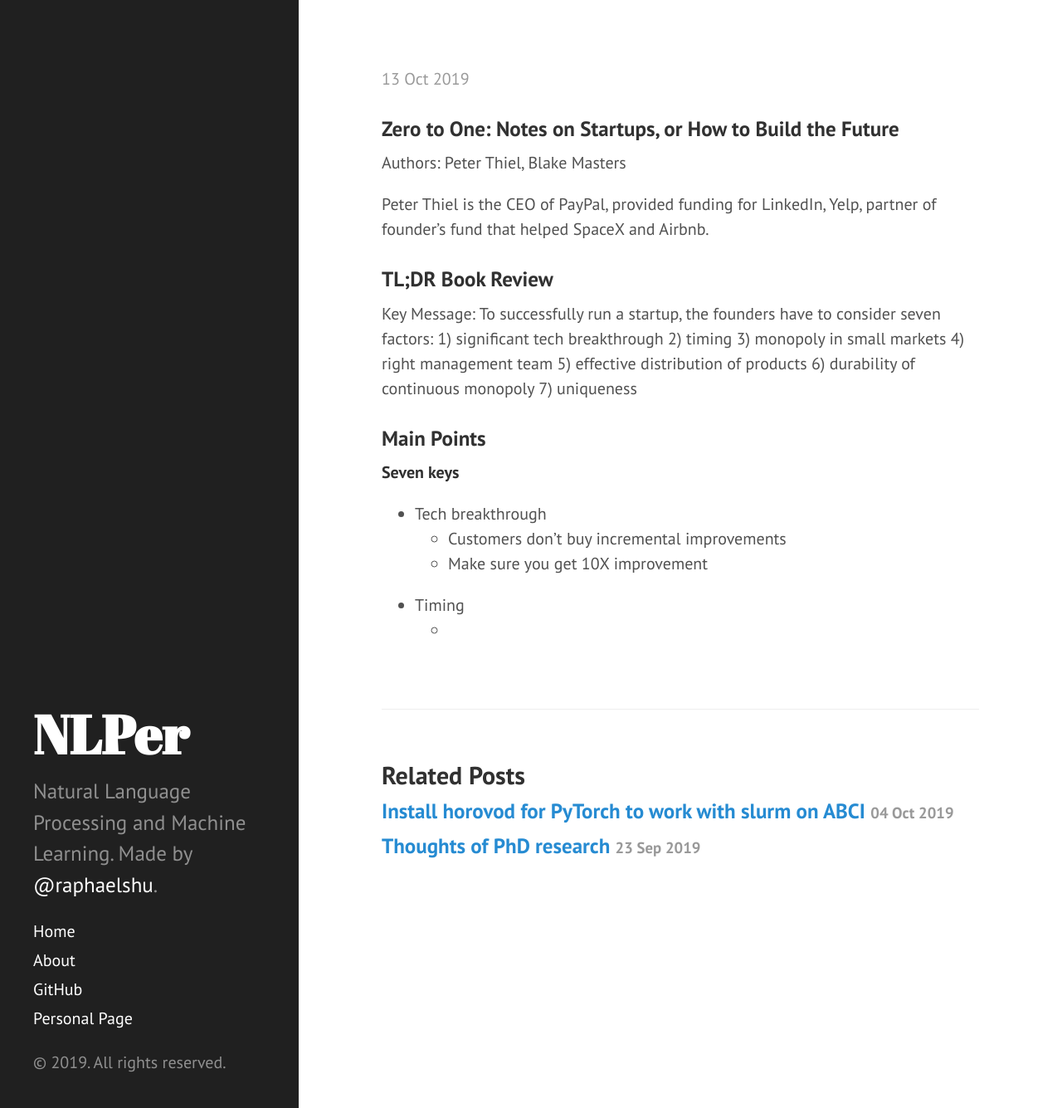
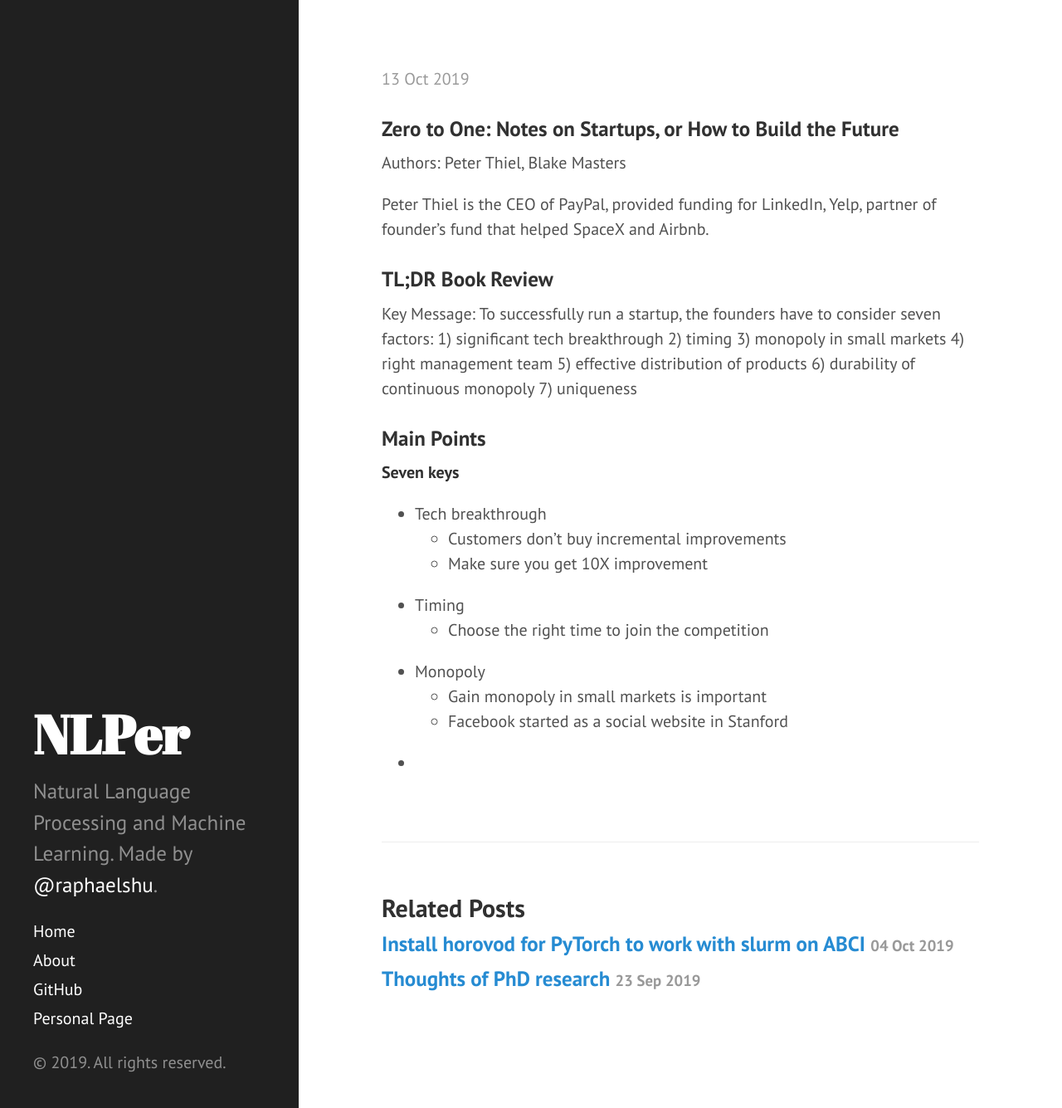
Before and after one commit to zomux/nlper, a Jekyll site: the page built from _posts/2019-10-13-book-review-zero-to-one.md, in a window 1280 px wide and 1335 px high. Shown: the whole window at 83% size. Built offline with Jekyll 4.4.1, drawn with Linux system fonts in a browser that asks for light colours; our own code applies the rules of GitHub Pages for plain Markdown files; comment, search, counter and statistics services are not loaded.

Commit message:
_posts/2019-10-13-book-review-zero-to-one.md updated from https://stackedit.io/

```diff
--- a/_posts/2019-10-13-book-review-zero-to-one.md
+++ b/_posts/2019-10-13-book-review-zero-to-one.md
@@ -21,7 +21,11 @@ Key Message: To successfully run a startup, the founders have to consider seven
 	- Customers don't buy incremental improvements
 	- Make sure you get 10X improvement
 - Timing
-	-
+	- Choose the right time to join the competition
+- Monopoly
+	- Gain monopoly in small markets is important
+	- Facebook started as a social website in Stanford
+-
 <!--stackedit_data:
-eyJoaXN0b3J5IjpbLTE2MDE1ODkwNzZdfQ==
+eyJoaXN0b3J5IjpbMTczMzkyMjQ0Ml19
 -->
```
